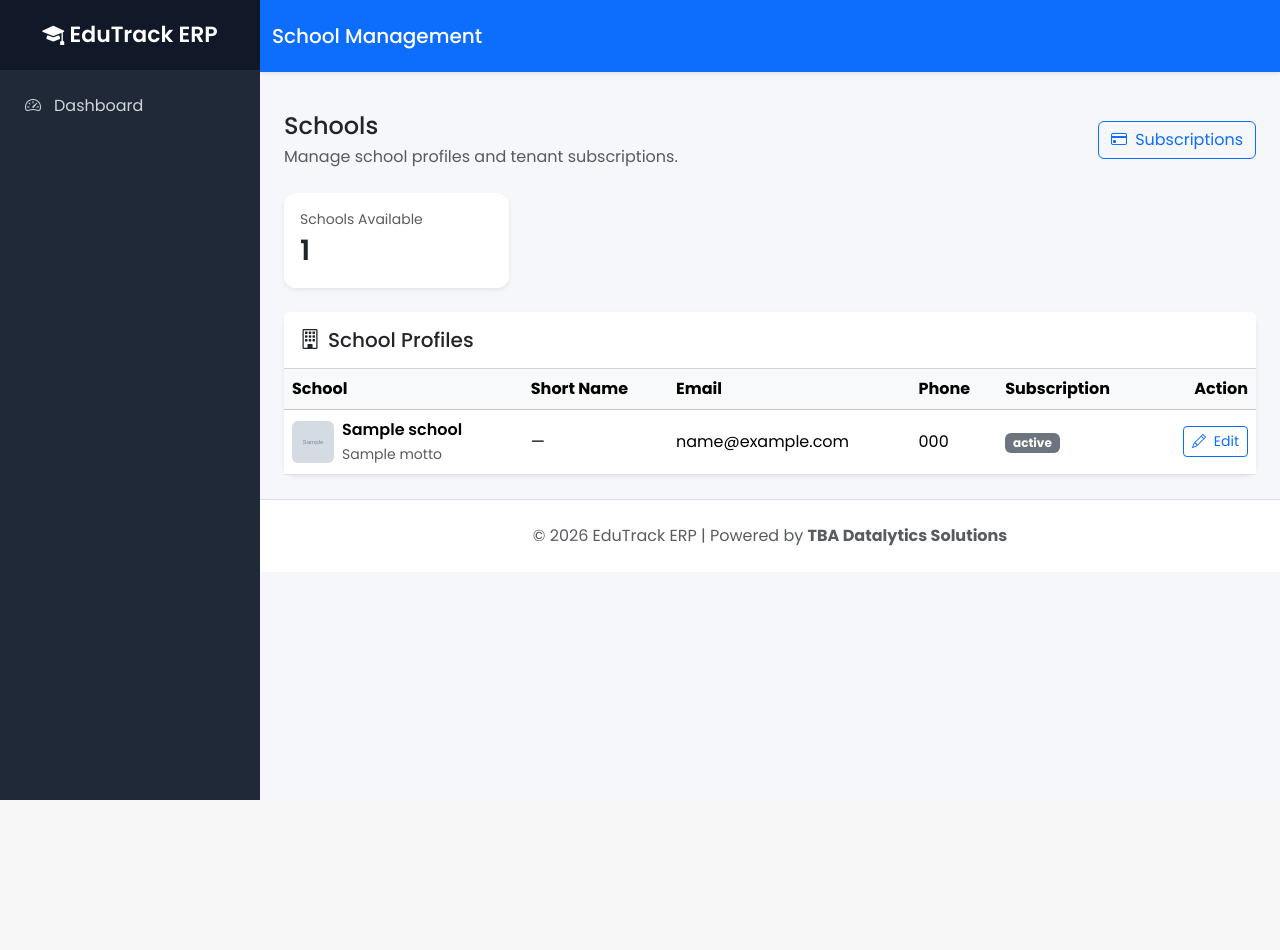
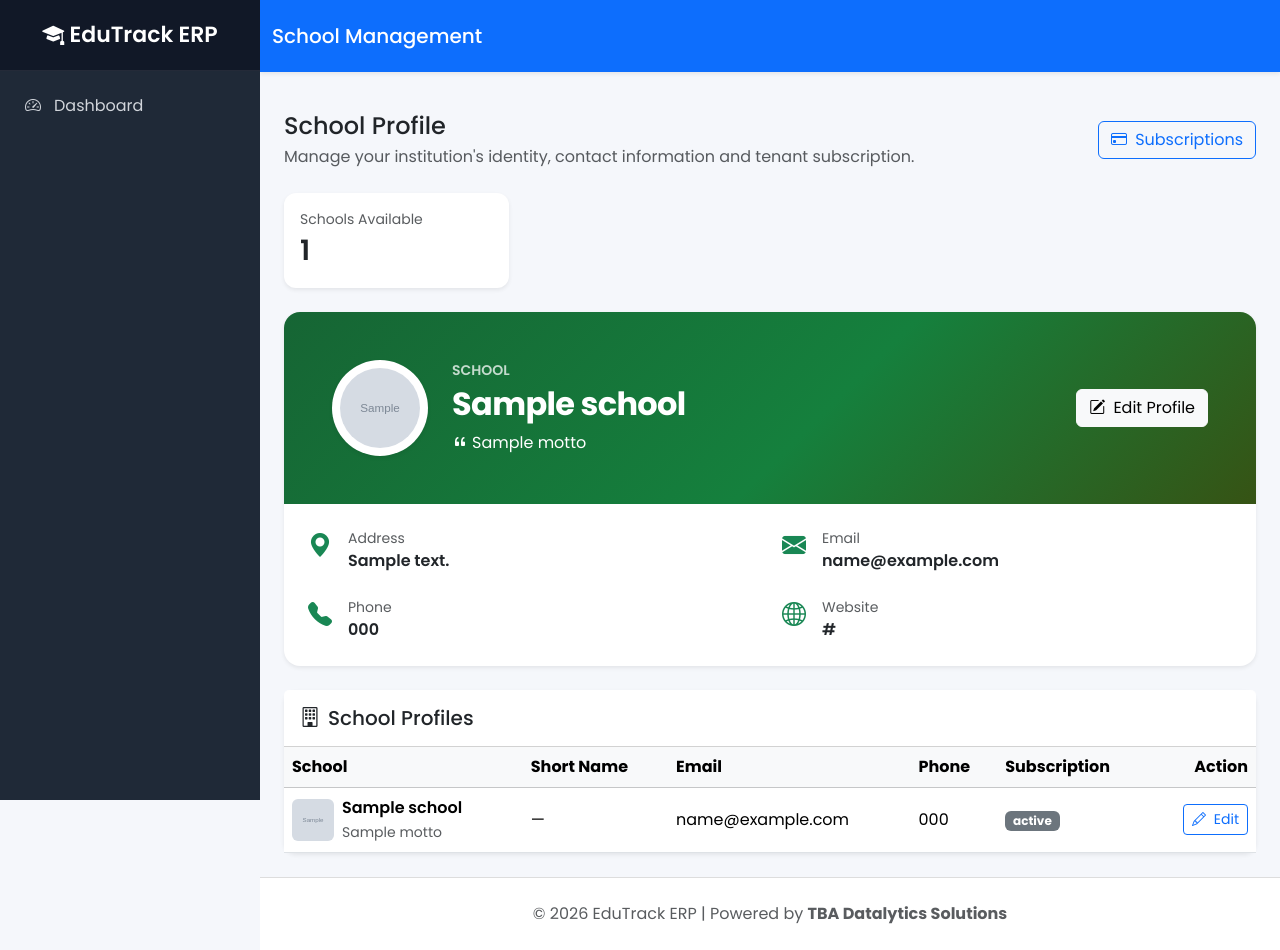
Before and after one commit to TBADatalyticsSolutions/EduTrack-ERP, a Django app: template templates/schools/dashboard.html in a window 1280 px wide. Before the commit the page ends 800 px from the top, so only its background shows below. Run offline with Django 3.2, Linux system fonts and the light colour scheme; the template is opened without the code that fills it: most values are stand-ins (such as "Sample title", 1, 10 or a date in 2020); grey boxes marked "Sample" are stand-in pictures.

Commit message:
feat: professional school profile presentation
* feat(schools): add professional school profile presentation

* style(schools): add green professional school profile branding

```diff
--- a/static/assets/css/style.css
+++ b/static/assets/css/style.css
@@ -252,3 +252,9 @@ footer{
         margin-left:0;
     }
 }
+
+/* Professional school profile */
+.school-profile-card { border-radius: 16px; overflow: hidden; }
+.school-profile-hero { background: linear-gradient(135deg, #166534, #15803d 55%, #365314); }
+.school-logo-placeholder { width: 96px; height: 96px; }
+.school-profile-hero h2 { letter-spacing: -.02em; }
--- a/templates/schools/dashboard.html
+++ b/templates/schools/dashboard.html
@@ -7,8 +7,8 @@
 <div class="container-fluid">
     <div class="d-flex flex-wrap justify-content-between align-items-center mb-4 gap-2">
         <div>
-            <h4 class="mb-1">Schools</h4>
-            <p class="text-muted mb-0">Manage school profiles and tenant subscriptions.</p>
+            <h4 class="mb-1">School Profile</h4>
+            <p class="text-muted mb-0">Manage your institution's identity, contact information and tenant subscription.</p>
         </div>
         <div class="d-flex gap-2">
             <a href="{% url 'subscription-list' %}" class="btn btn-outline-primary">
@@ -32,6 +32,58 @@
             </div>
         </div>
     </div>
+
+    {% for school in schools %}
+    <div class="card border-0 shadow-sm mb-4 overflow-hidden school-profile-card">
+        <div class="p-4 p-lg-5 text-white school-profile-hero">
+            <div class="d-flex flex-wrap align-items-center gap-4">
+                {% if school.logo %}
+                    <img src="{{ school.logo.url }}" alt="{{ school.name }} logo" width="96" height="96" class="rounded-circle bg-white p-2 shadow-sm object-fit-cover">
+                {% else %}
+                    <div class="rounded-circle bg-white text-success d-flex align-items-center justify-content-center shadow-sm school-logo-placeholder">
+                        <i class="bi bi-mortarboard-fill fs-1"></i>
+                    </div>
+                {% endif %}
+                <div class="flex-grow-1">
+                    <div class="text-uppercase small fw-semibold opacity-75 mb-1">{{ school.short_name|default:"School" }}</div>
+                    <h2 class="fw-bold mb-2">{{ school.name }}</h2>
+                    {% if school.motto %}<p class="mb-0 fs-6 opacity-90"><i class="bi bi-quote me-1"></i>{{ school.motto }}</p>{% endif %}
+                </div>
+                <a href="{% url 'school-edit' school.pk %}" class="btn btn-light">
+                    <i class="bi bi-pencil-square me-1"></i> Edit Profile
+                </a>
+            </div>
+        </div>
+        <div class="card-body p-4">
+            <div class="row g-4">
+                <div class="col-md-6">
+                    <div class="d-flex gap-3">
+                        <i class="bi bi-geo-alt-fill text-success fs-4"></i>
+                        <div><div class="small text-muted">Address</div><div class="fw-semibold">{{ school.address|default:"Not provided" }}</div></div>
+                    </div>
+                </div>
+                <div class="col-md-6">
+                    <div class="d-flex gap-3">
+                        <i class="bi bi-envelope-fill text-success fs-4"></i>
+                        <div><div class="small text-muted">Email</div><div class="fw-semibold">{{ school.email }}</div></div>
+                    </div>
+                </div>
+                <div class="col-md-6">
+                    <div class="d-flex gap-3">
+                        <i class="bi bi-telephone-fill text-success fs-4"></i>
+                        <div><div class="small text-muted">Phone</div><div class="fw-semibold">{{ school.phone|default:"Not provided" }}</div></div>
+                    </div>
+                </div>
+                <div class="col-md-6">
+                    <div class="d-flex gap-3">
+                        <i class="bi bi-globe2 text-success fs-4"></i>
+                        <div><div class="small text-muted">Website</div><div class="fw-semibold">{{ school.website|default:"Not provided" }}</div></div>
+                    </div>
+                </div>
+            </div>
+        </div>
+    </div>
+    {% endfor %}
 
     <div class="card border-0 shadow-sm">
         <div class="card-header bg-white py-3">
```
